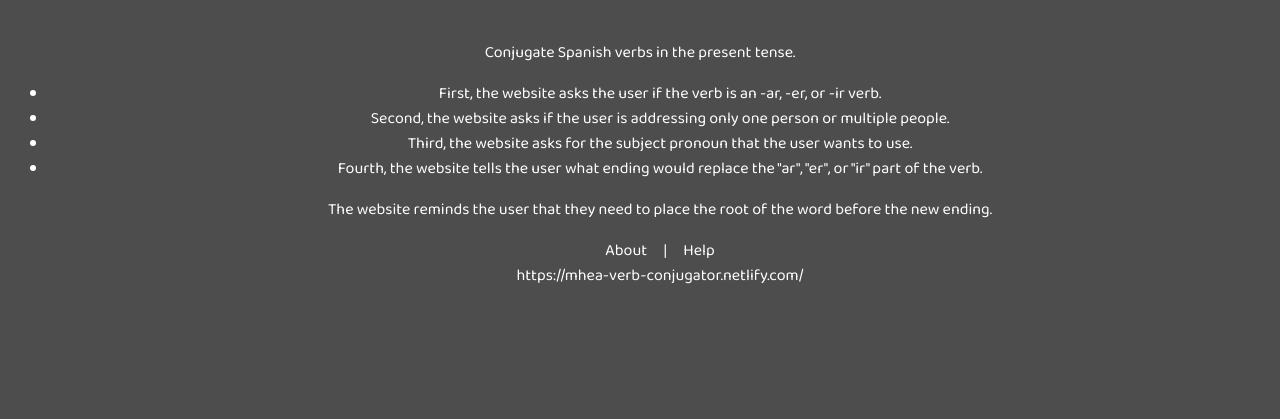
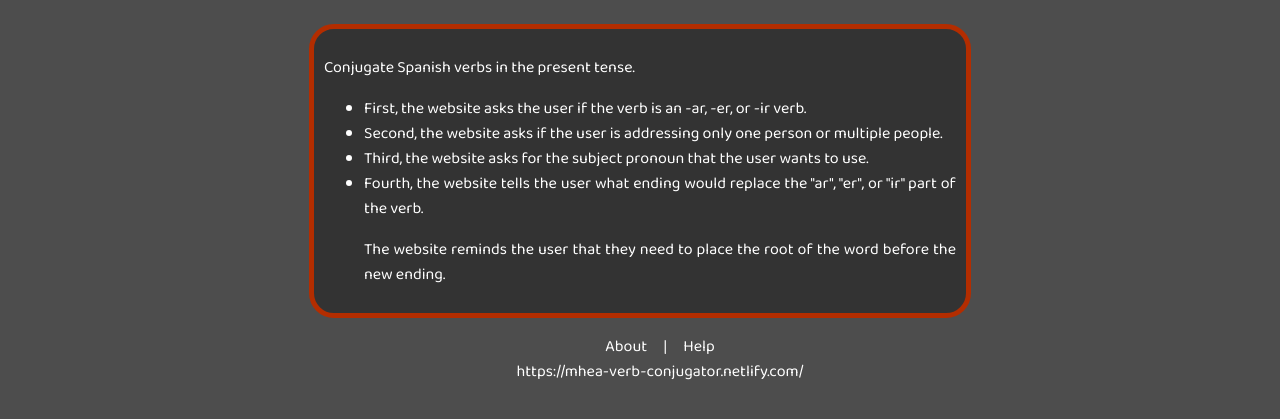
Before and after one commit to bustr003/verb-conjugator, a plain HTML site: page help.html in a window 1280 px wide. Shown: the part 109-528 px from the top of the page. Drawn offline with nearby package versions, Linux system fonts and the light colour scheme.

Commit message:
text body div

```diff
--- a/conjugator.css
+++ b/conjugator.css
@@ -17,6 +17,7 @@ body{
     margin: auto;
     background-color: #333333; /* black */
     border: 5px solid #b32d00; /* dk red */
+    padding: 10px;
 
     font-family: 'Baloo 2', cursive;
     text-align: justify;
--- a/help.html
+++ b/help.html
@@ -43,8 +43,9 @@
     <!-- Space between two divs-->
     <br>
 
-    <p align="center">Conjugate Spanish verbs in the present tense.</p>
-    <ul align="center">
+    <div class="text_body" align="center">
+        <p>Conjugate Spanish verbs in the present tense.</p>
+        <ul>
             <li>First, the website asks the user if the verb is an -ar, -er, or -ir verb.</li>
             <li>Second, the website asks if the user is addressing only one person or multiple people.</li>
             <li>Third, the website asks for the subject pronoun that the user wants to use.</li>
@@ -52,6 +53,7 @@
                 <p>The website reminds the user that they need to place the root of the word before the new ending.</p>
             </li>
         </ul>
+        </div>
 
     <div id="footer" align="center"></div>
 
```
Lines whose indentation alone changed are shown as unchanged.
